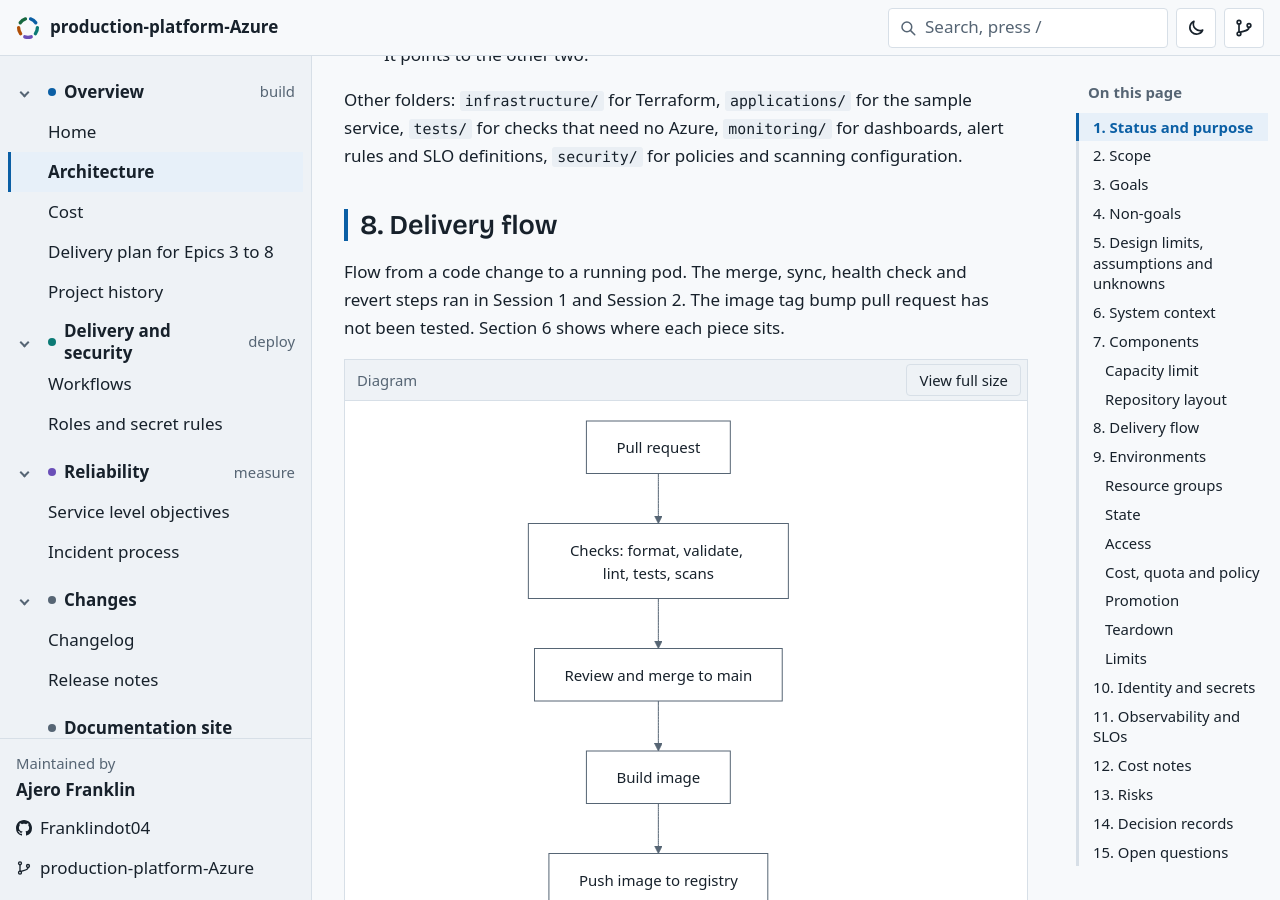
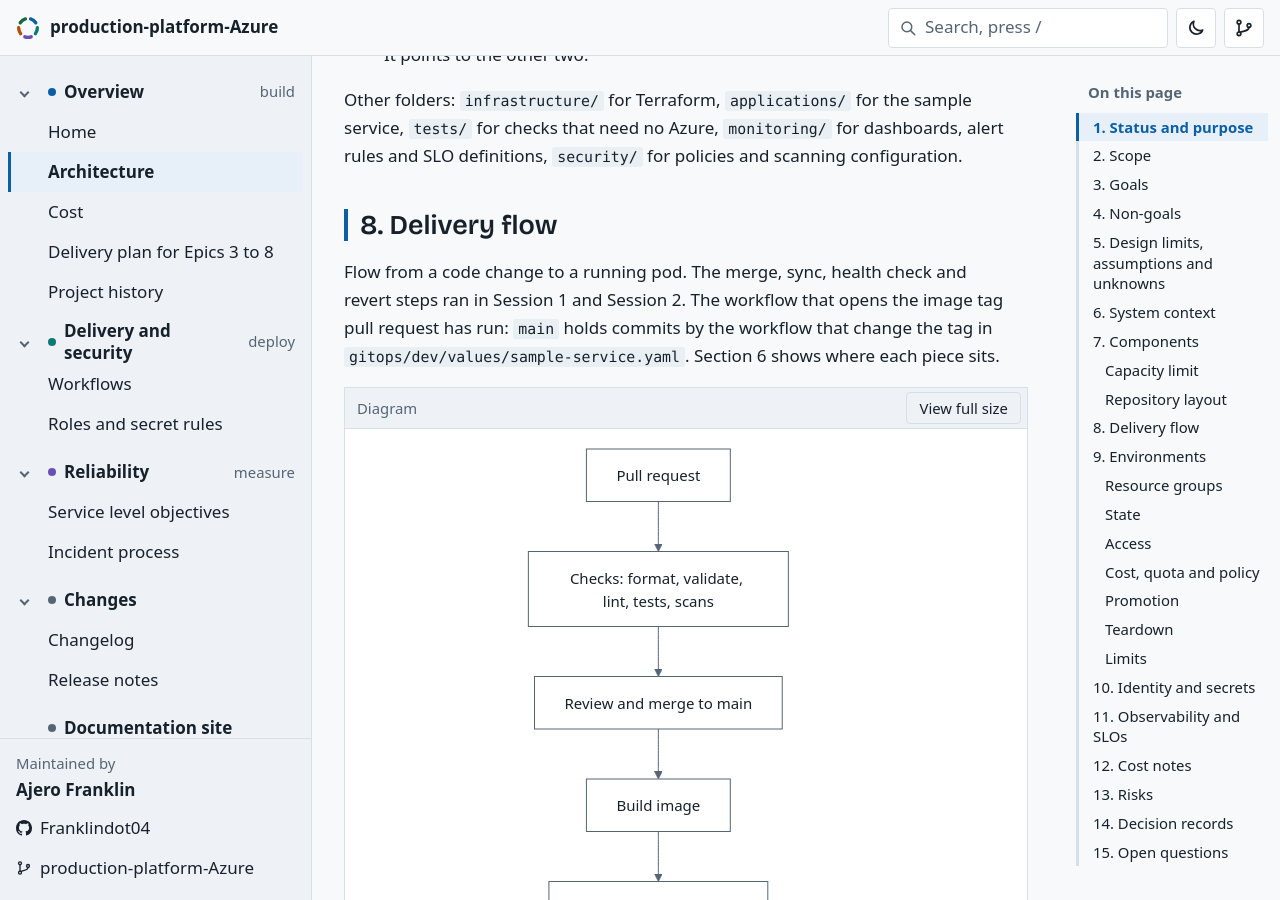
Before and after one commit to Franklindot04/production-platform-Azure, a Jekyll site: the page built from docs/architecture.md, in a window 1280 px wide and 900 px high, scrolled down 6433 px. Built offline with Jekyll 4.4.1, drawn with Linux system fonts in a browser that asks for light colours; some web fonts are replaced; our own code applies the rules of GitHub Pages for plain Markdown files; comment, search, counter and statistics services are not loaded.

Commit message:
correct the image tag bump statement in the architecture page (#153)

````diff
--- a/docs/architecture.md
+++ b/docs/architecture.md
@@ -159,7 +159,7 @@ Other folders: `infrastructure/` for Terraform, `applications/` for the sample s
 
 ## 8. Delivery flow
 
-Flow from a code change to a running pod. The merge, sync, health check and revert steps ran in Session 1 and Session 2. The image tag bump pull request has not been tested. Section 6 shows where each piece sits.
+Flow from a code change to a running pod. The merge, sync, health check and revert steps ran in Session 1 and Session 2. The workflow that opens the image tag pull request has run: `main` holds commits by the workflow that change the tag in `gitops/dev/values/sample-service.yaml`. Section 6 shows where each piece sits.
 
 ```mermaid
 flowchart TD
````
